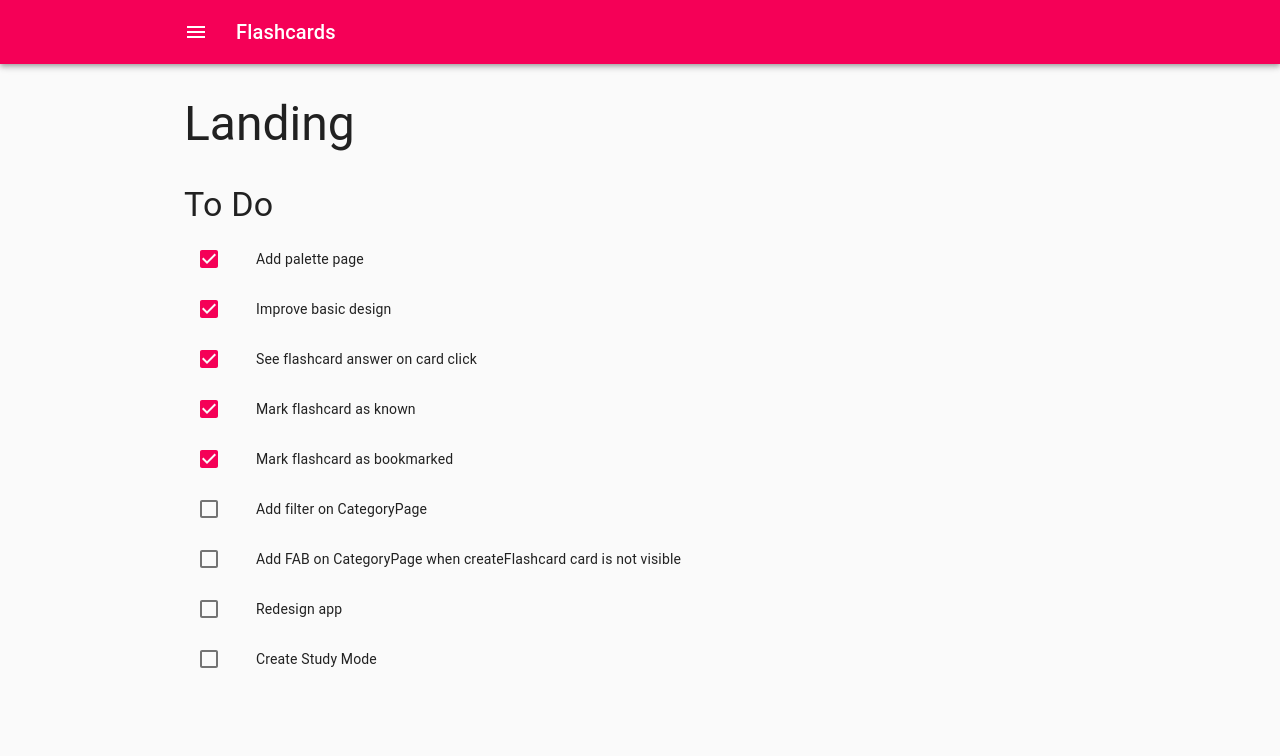
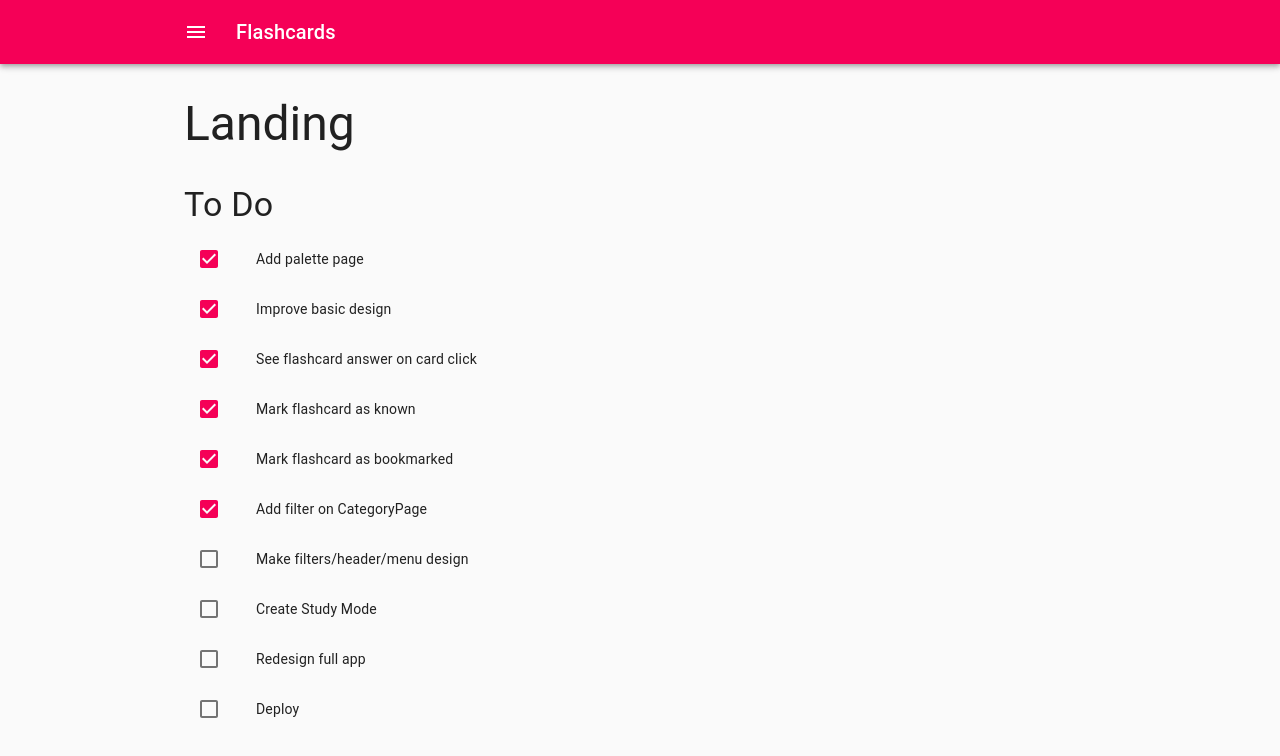
Before and after one commit to marciorasf/hippocards-web, a React (Create React App) app: page / in a window 1280 px wide. Shown: the top 756 px of the page. Built offline with nearby package versions, Linux system fonts and the light colour scheme; no server answers.

Commit message:
update landing page todo list

```diff
--- a/src/pages/Landing/index.tsx
+++ b/src/pages/Landing/index.tsx
@@ -22,13 +22,14 @@ const todoItems: TodoItem[] = [
   { label: "See flashcard answer on card click", done: true },
   { label: "Mark flashcard as known", done: true },
   { label: "Mark flashcard as bookmarked", done: true },
-  { label: "Add filter on CategoryPage", done: false },
+  { label: "Add filter on CategoryPage", done: true },
   {
-    label: "Add FAB on CategoryPage when createFlashcard card is not visible",
+    label: "Make filters/header/menu design",
     done: false,
   },
-  { label: "Redesign app", done: false },
   { label: "Create Study Mode", done: false },
+  { label: "Redesign full app", done: false },
+  { label: "Deploy", done: false },
 ]
 
 const Landing: React.FC = () => {
```
